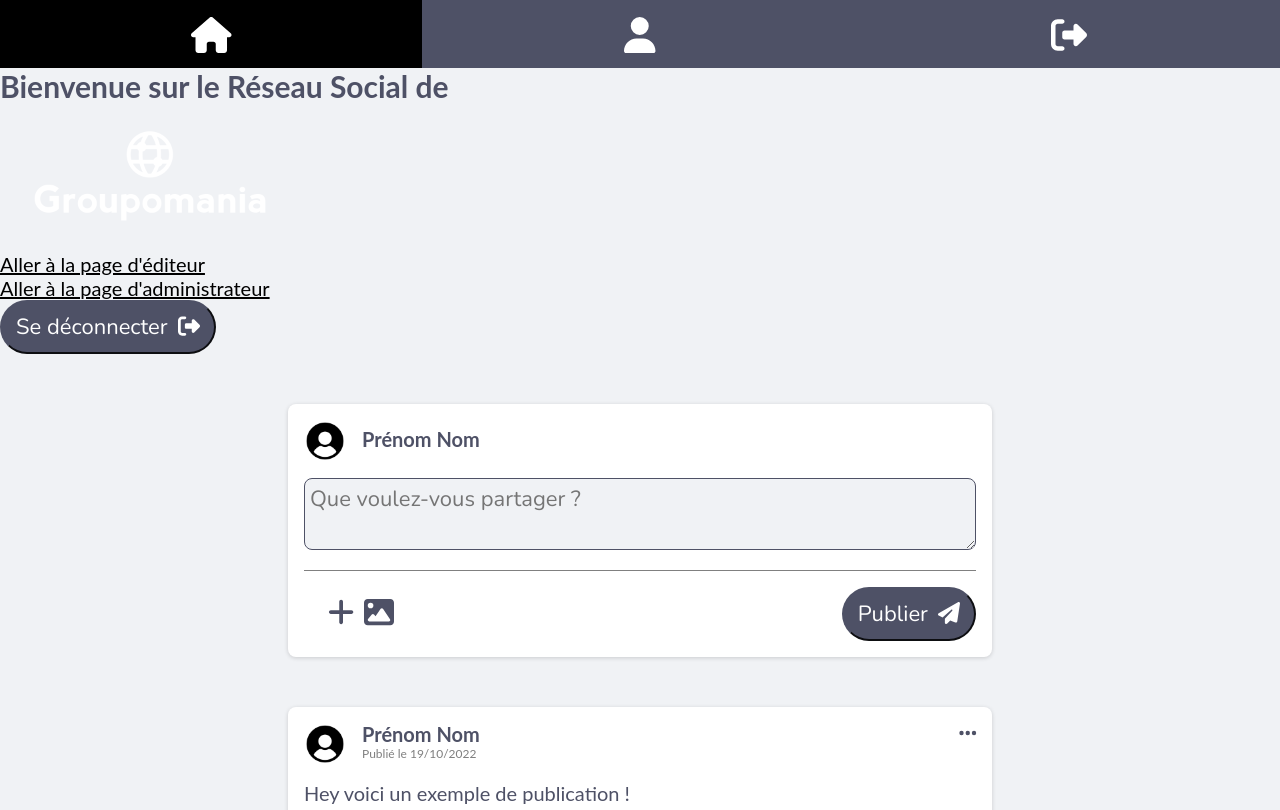
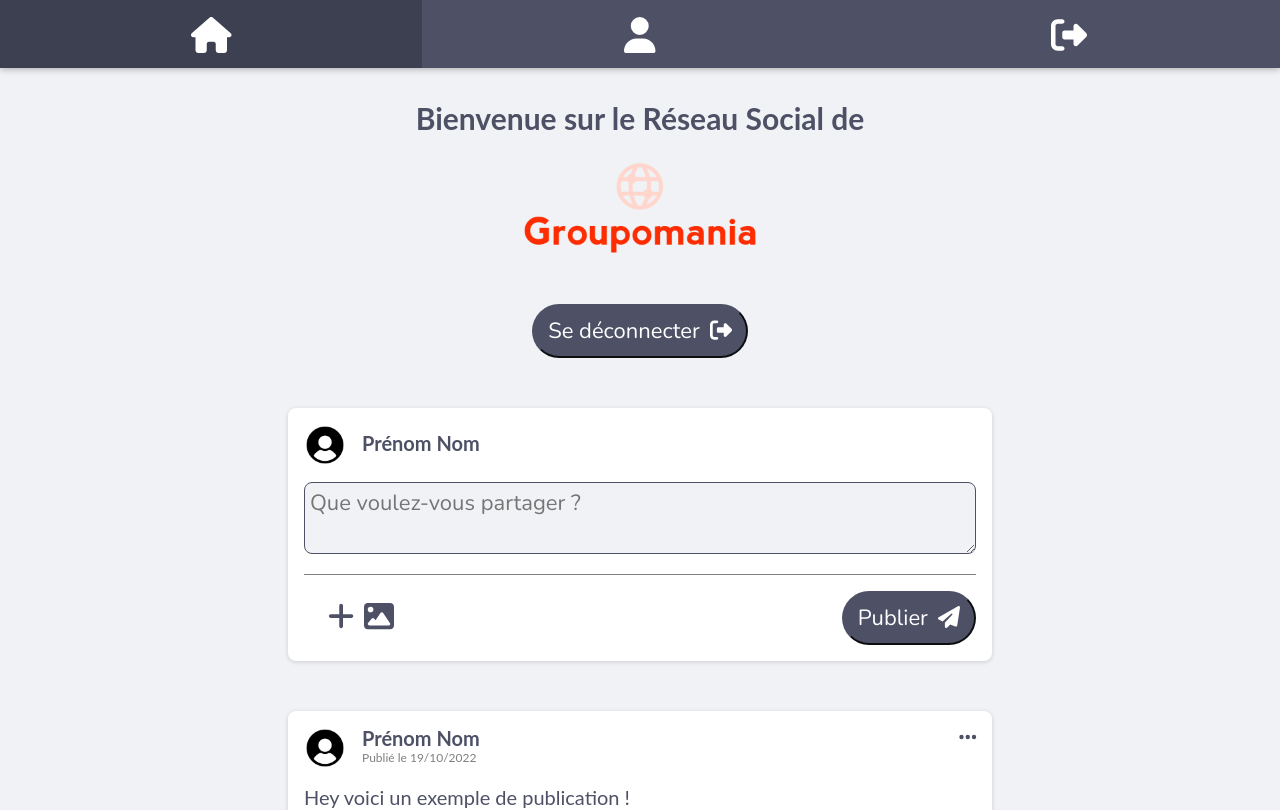
Before and after one commit to Flore-06/P7-Groupomania, a React (Create React App) app in the folder frontend/: page / in a window 1280 px wide. Shown: the top 810 px of the page. Built offline with nearby package versions, Linux system fonts and the light colour scheme.

Commit message:
ajout logo rouge + amelioration navbar en sticky

```diff
--- a/frontend/src/components/Home.js
+++ b/frontend/src/components/Home.js
@@ -3,6 +3,8 @@ import { useContext } from "react";
 import AuthContext from "../context/AuthProvider";
 import { faRightFromBracket, faImage, faPaperPlane, faThumbsUp, faThumbsDown, faComment, faUser, faHome, faEllipsisH, faPlus } from "@fortawesome/free-solid-svg-icons";
 import { FontAwesomeIcon } from "@fortawesome/react-fontawesome";
+
+
 
 const Home = () => {
     const { setAuth } = useContext(AuthContext);
@@ -17,20 +19,15 @@ const Home = () => {
 
     return (
         <main class="light-background">
-            <section class="bg-light-grey">
+            <div class="navbar">
+                    <a aria-label="Home" class="active" href="/" style={{width:'33%'}}><FontAwesomeIcon icon={faHome}/></a>
+                    <a aria-label="Administrateur" href="/admin" style={{width:'34%'}}><FontAwesomeIcon icon={faUser}/></a>
+                    <a aria-label="Déconnexion" href="/" style={{width:'33%'}}><FontAwesomeIcon icon={faRightFromBracket}/></a>
+            </div>
 
-                <div class="icon-bar">
-                    <a aria-label="Home" class="active" href="/" style={{width:'33%'}}><FontAwesomeIcon icon={faHome}/></a>
-                    <a aria-label="Administrateur" href="/editor" style={{width:'34%'}}><FontAwesomeIcon icon={faUser}/></a>
-                    <a aria-label="Déconnexion" href="/" style={{width:'33%'}}><FontAwesomeIcon icon={faRightFromBracket}/></a>
-                </div>
-
+            <section class="bg-light-grey section-bienvenue">
                 <h1>Bienvenue sur le Réseau Social de</h1>
-                <img class="logo-groupomania" src='/logo-blanc-centre-groupomania.png' alt='logo de Groupomania'></img>
-                <br />
-                <Link to="/editor">Aller à la page d'éditeur</Link>
-                <br />
-                <Link to="/admin">Aller à la page d'administrateur</Link>
+                <img class="logo-groupomania" src='/logo-rouge-centre-groupomania.png' alt='logo de Groupomania'></img>
                 <br />
                 <div className="flexGrow">
                     <button onClick={logout}>
--- a/frontend/src/index.css
+++ b/frontend/src/index.css
@@ -60,13 +60,17 @@ img {
 
 
 
-.icon-bar {
+.navbar {
     width: 100%; /* Full-width */
-    background-color: rgba(var(--first-color), 1); /* Dark-grey background */
+    position: fixed;
+    top: 0;
+    z-index: 999;
+    background-color: rgba(var(--first-color), 1);
     overflow: auto; /* Overflow due to float */
+    box-shadow: rgba(0, 0, 0, 0.3) 0px 1px 7px;
   }
 
-  .icon-bar a {
+  .navbar a {
     float: left; /* Float links side by side */
     text-align: center; /* Center-align text */
     width: 20%; /* Equal width (5 icons with 20% width each = 100%) */
@@ -76,16 +80,21 @@ img {
     font-size: 36px; /* Increased font size */
   }
 
-  .icon-bar a:hover {
-    background-color: black; /* Add a hover color */
+  .navbar a:hover {
+    background-color: #3d4050; /* Add a hover color */
     color: white;
   }
 
   .active {
-    background-color: black; /* Add an active/current color */
+    background-color: #2b2c38; /* Add an active/current color */
     color: white !important;
   }
 
+  .sticky {
+    position: fixed;
+    top: 0;
+    width: 100%;
+  }
 
 
 
@@ -236,6 +245,13 @@ li {
 
 
 
+.section-bienvenue {
+    display: flex;
+    flex-direction: column;
+    align-items: center;
+    padding: 100px 50px 0 50px;
+}
+
 
 
 
```
Also changed, not shown: frontend/public/logo-gauche-rouge-groupomania.png (added), frontend/public/logo-rouge-centre-groupomania.png (added).
